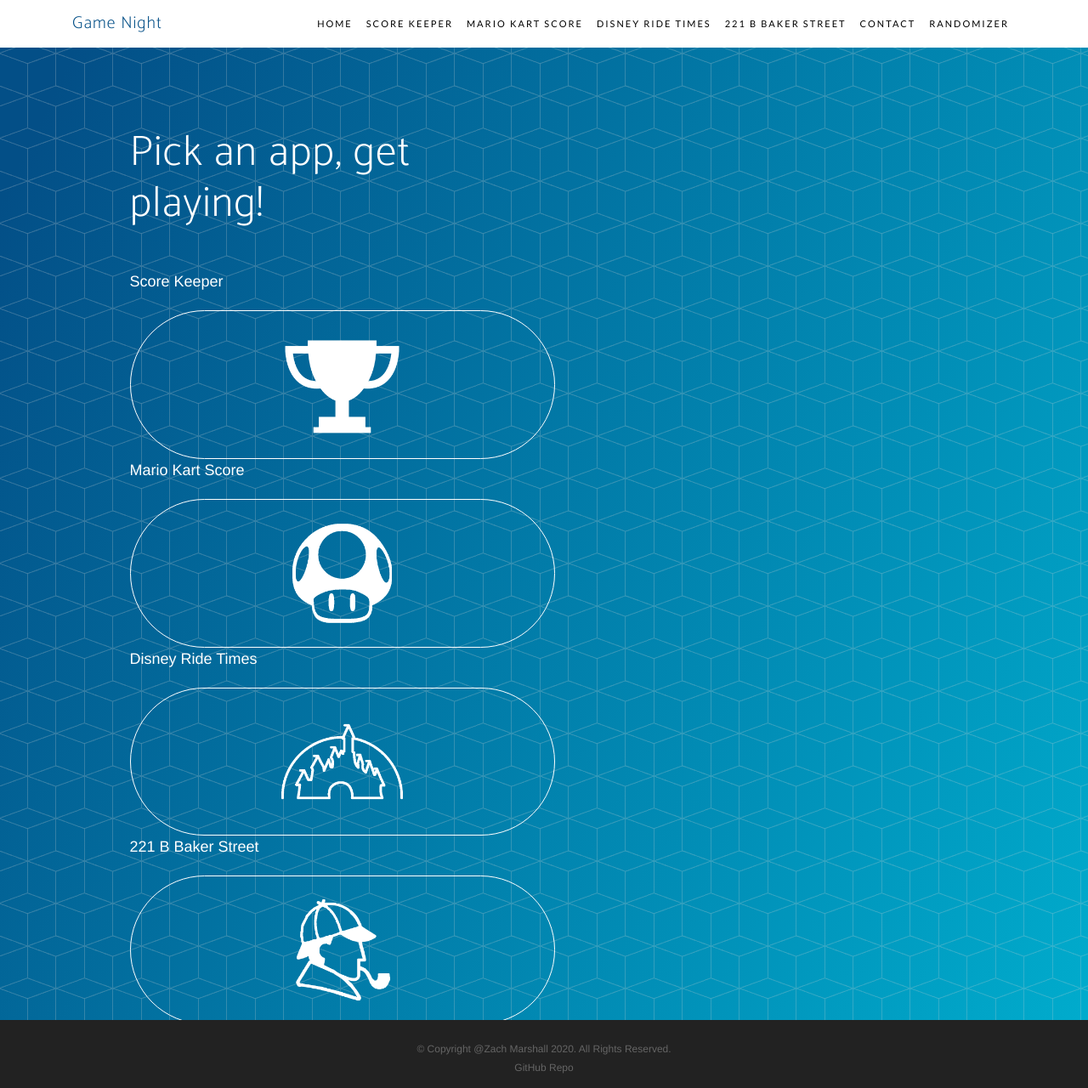
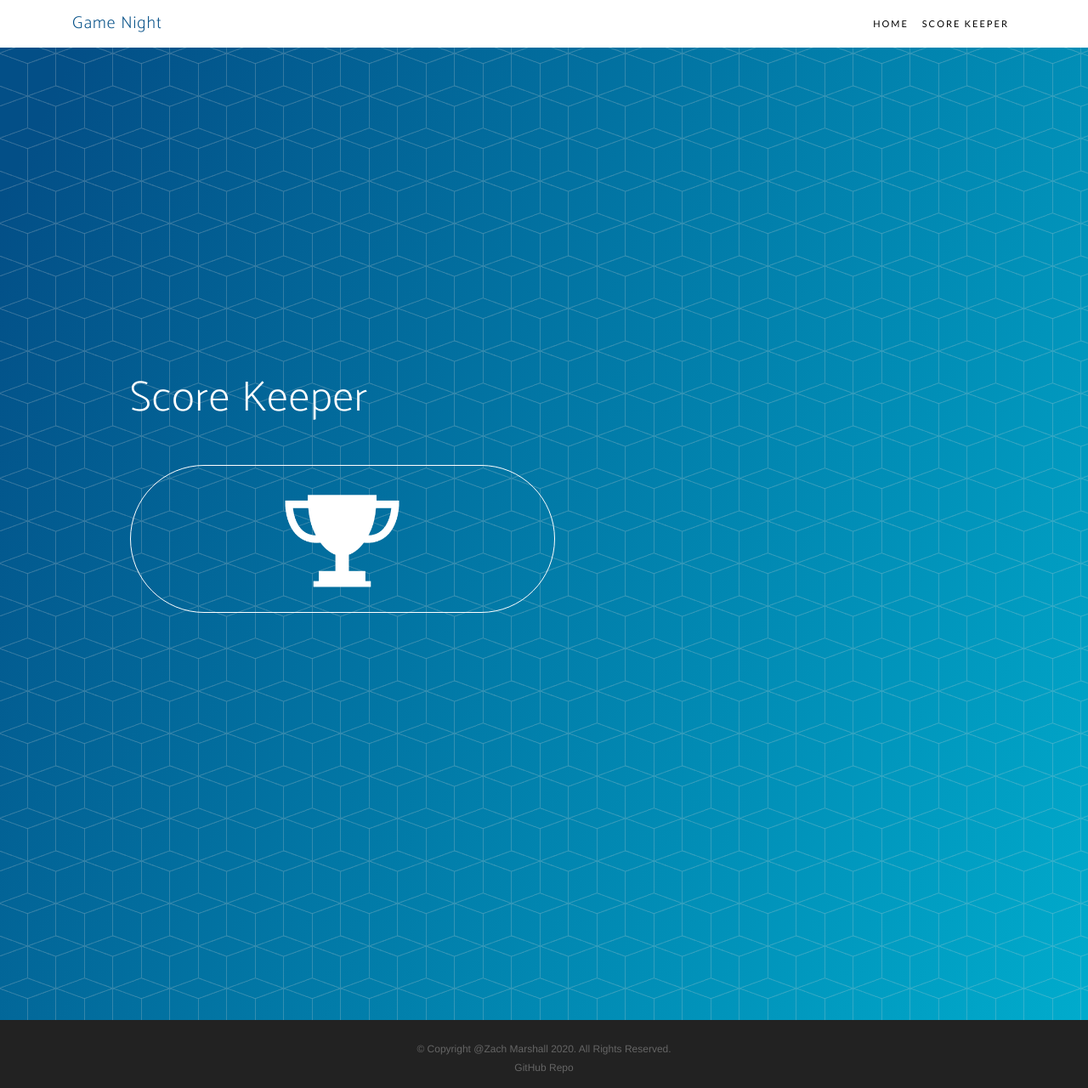
Before and after one commit to zachbmarshall/scorekeeper, a plain HTML site: page index.html in a window 1280 px wide. Shown: the whole page at 85% size. Drawn offline with Linux system fonts and the light colour scheme; files whose address does not match are found by name; a web font is replaced by a local one.

Commit message:
removed all apps except score keeper

```diff
--- a/index.html
+++ b/index.html
@@ -45,23 +45,6 @@
                     <li class="nav-item">
                         <a class="nav-link js-scroll-trigger menu-link-item" href="pages/score.html">Score Keeper</a>
                     </li>
-                    <li class="nav-item">
-                        <a class="nav-link js-scroll-trigger menu-link-item" href="pages/mario.html">Mario Kart Score</a>
-                    </li>
-                    <li class="nav-item">
-                        <a class="nav-link js-scroll-trigger menu-link-item" href="pages/disney.html">Disney Ride
-                            Times</a>
-                    </li>
-                    <li class="nav-item">
-                        <a class="nav-link js-scroll-trigger menu-link-item" href="pages/bakerstreet.html">221 B Baker
-                            Street</a>
-                    </li>
-                    <li class="nav-item">
-                        <a class="nav-link js-scroll-trigger menu-link-item" href="pages/contact.html">Contact</a>
-                    </li>
-                    <li class="nav-item">
-                        <a class="nav-link js-scroll-trigger menu-link-item" href="pages/randomizer.html">Randomizer</a>
-                    </li>
                 </ul>
             </div>
         </div>
@@ -72,30 +55,9 @@
             <div class="row h-100">
                 <div class="col-lg-7 my-auto">
                     <div class="header-content mx-auto">
-                        <h1 class="mb-5">Pick an app, get playing!</h1>
-                        <p>Score Keeper</p>
+                        <h1 class="mb-5">Score Keeper</h1>
                         <a href="pages/score.html" class="btn btn-outline btn-xl js-scroll-trigger"><img
                                 src="img/trophy.png" class="mainImg"></a><br>
-                    </div>
-                    <div class="header-content mx-auto">
-                        <p>Mario Kart Score</p>
-                        <a href="pages/mario.html" class="btn btn-outline btn-xl js-scroll-trigger"><img
-                                src="img/mushroom.png" class="mainImg"></a><br>
-                    </div>
-                    <div class="header-content mx-auto">
-                        <p>Disney Ride Times</p>
-                        <a href="pages/disney.html" class="btn btn-outline btn-xl js-scroll-trigger"><img
-                                src="img/dis.png" class="mainImg"></a><br>
-                    </div>
-                    <div class="header-content mx-auto">
-                        <p>221 B Baker Street</p>
-                        <a href="pages/bakerstreet.html" class="btn btn-outline btn-xl js-scroll-trigger"><img
-                                src="img/sherlock.png" class="mainImg"></a>
-                    </div>
-                    <div class="header-content mx-auto">
-                        <p>Randomizer</p>
-                        <a href="pages/randomizer.html" class="btn btn-outline btn-xl js-scroll-trigger"><img
-                                src="img/random.png" class="mainImg"></a>
                     </div>
                 </div>
             </div>
```
